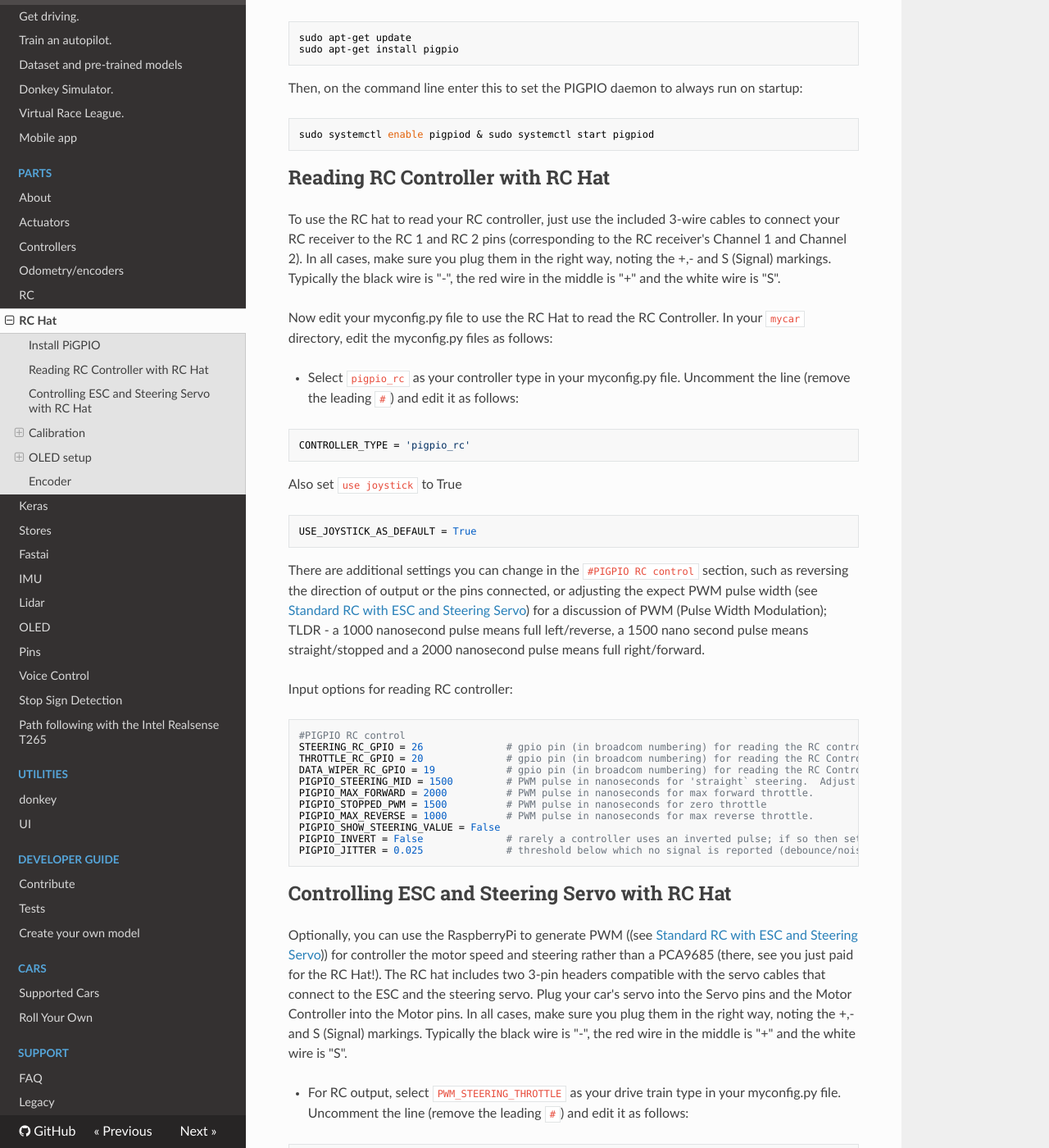
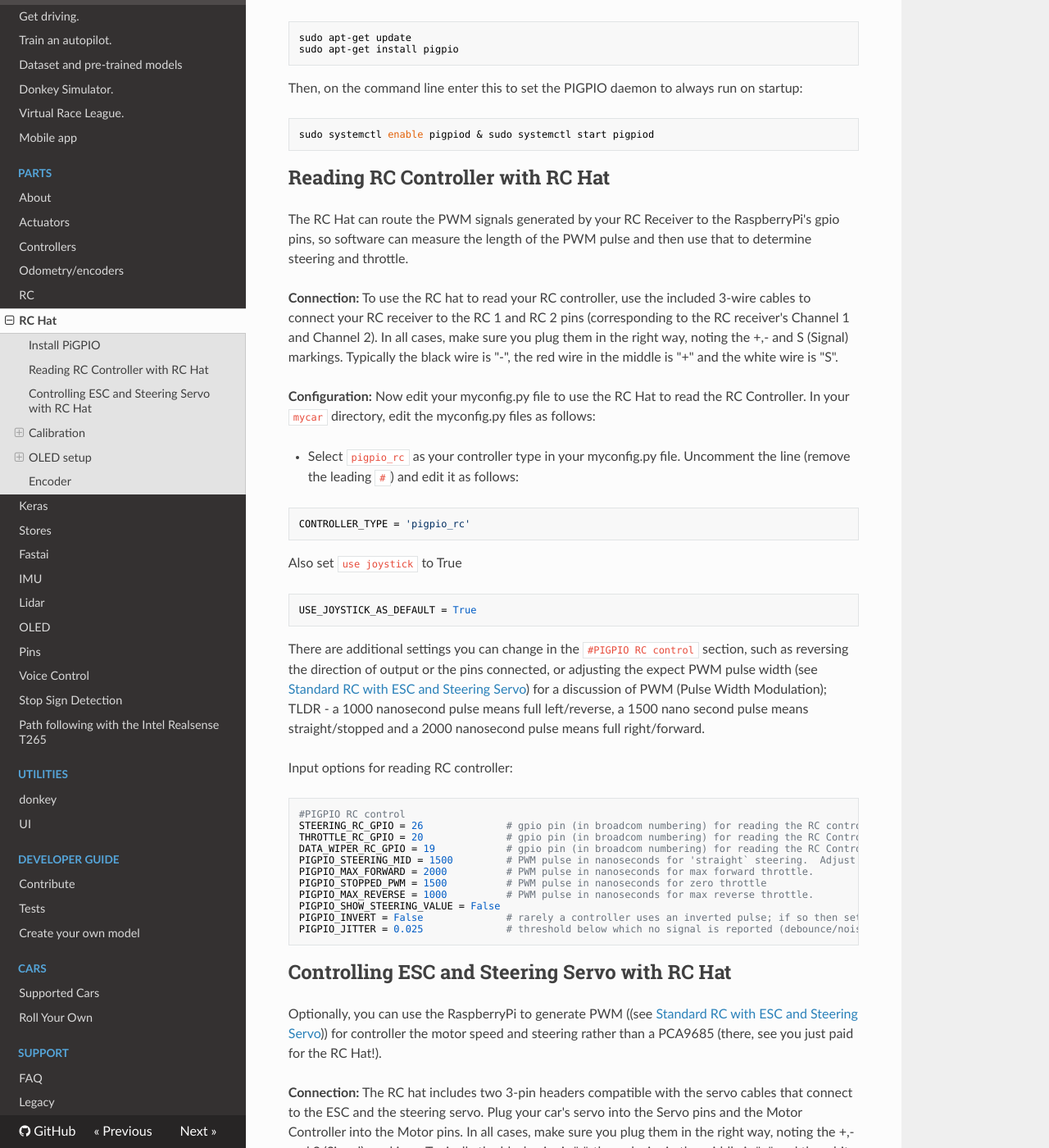
Before and after one commit to autorope/donkeydocs, an MkDocs documentation site: the page built from docs/parts/rc_hat.md, in a window 1280 px wide and 1400 px high, scrolled down 1292 px. Shown: the whole window at 82% size. Built offline with MkDocs 1.6.1, drawn with Linux system fonts in a browser that asks for light colours; nearby versions of some CDN libraries; some of the changed text lies outside the part shown.

Commit message:
small edits to rc hat documentation

````diff
--- a/docs/parts/rc_hat.md
+++ b/docs/parts/rc_hat.md
@@ -27,8 +27,12 @@ sudo systemctl enable pigpiod & sudo systemctl start pigpiod
 ```
 
 ## Reading RC Controller with RC Hat
-To use the RC hat to read your RC controller, just use the included 3-wire cables to connect your RC receiver to the RC 1 and RC 2 pins (corresponding to the RC receiver's Channel 1 and Channel 2). In all cases, make sure you plug them in the right way, noting the +,- and S (Signal) markings. Typically the black wire is "-", the red wire in the middle is "+" and the white wire is "S".
+The RC Hat can route the PWM signals generated by your RC Receiver to the RaspberryPi's gpio pins, so software can measure the length of the PWM pulse and then use that to determine steering and throttle.
 
+**Connection:**
+To use the RC hat to read your RC controller, use the included 3-wire cables to connect your RC receiver to the RC 1 and RC 2 pins (corresponding to the RC receiver's Channel 1 and Channel 2). In all cases, make sure you plug them in the right way, noting the +,- and S (Signal) markings. Typically the black wire is "-", the red wire in the middle is "+" and the white wire is "S".
+
+**Configuration:**
 Now edit your myconfig.py file to use the RC Hat to read the RC Controller. In your `mycar` directory, edit the myconfig.py files as follows:
 
 * Select `pigpio_rc` as your controller type in your myconfig.py file. Uncomment the line (remove the leading `#`) and edit it as follows:
@@ -62,8 +66,12 @@ PIGPIO_JITTER = 0.025              # threshold below which no signal is reported
 ```
 
 ## Controlling ESC and Steering Servo with RC Hat
-Optionally, you can use the RaspberryPi to generate PWM ((see [Standard RC with ESC and Steering Servo](https://docs.donkeycar.com/parts/actuators/#standard-rc-with-esc-and-steering-servo))) for controller the motor speed and steering rather than a PCA9685 (there, see you just paid for the RC Hat!).  The RC hat includes two 3-pin headers compatible with the servo cables that connect to the ESC and the steering servo.  Plug your car's servo into the Servo pins and the Motor Controller into the Motor pins. In all cases, make sure you plug them in the right way, noting the +,- and S (Signal) markings. Typically the black wire is "-", the red wire in the middle is "+" and the white wire is "S".
+Optionally, you can use the RaspberryPi to generate PWM ((see [Standard RC with ESC and Steering Servo](https://docs.donkeycar.com/parts/actuators/#standard-rc-with-esc-and-steering-servo))) for controller the motor speed and steering rather than a PCA9685 (there, see you just paid for the RC Hat!).
 
+**Connection:**
+The RC hat includes two 3-pin headers compatible with the servo cables that connect to the ESC and the steering servo.  Plug your car's servo into the Servo pins and the Motor Controller into the Motor pins. In all cases, make sure you plug them in the right way, noting the +,- and S (Signal) markings. Typically the black wire is "-", the red wire in the middle is "+" and the white wire is "S".
+
+**Configuration:**
 * For RC output, select `PWM_STEERING_THROTTLE` as your drive train type in your myconfig.py file. Uncomment the line (remove the leading `#`) and edit it as follows:
 
 ```python
@@ -118,4 +125,4 @@ pip install Adafruit_SSD1306
 ```
 
 ## Encoder
-If you're using a standard [wheel encoder](odometry.md), you can plug it into the "Encoder" pins, the setup the encoder configuration in your myconfig.py to use the pin that is exposed by the RC hat's encoder header.
+If you're using a standard [wheel encoder](odometry.md), you can plug it into the "Encoder" pins, then setup the encoder configuration in your myconfig.py to use the pin that is exposed by the RC hat's encoder header.
````
Also changed, not shown: other parts of docs/parts/rc_hat.md (+1 -2 lines).
